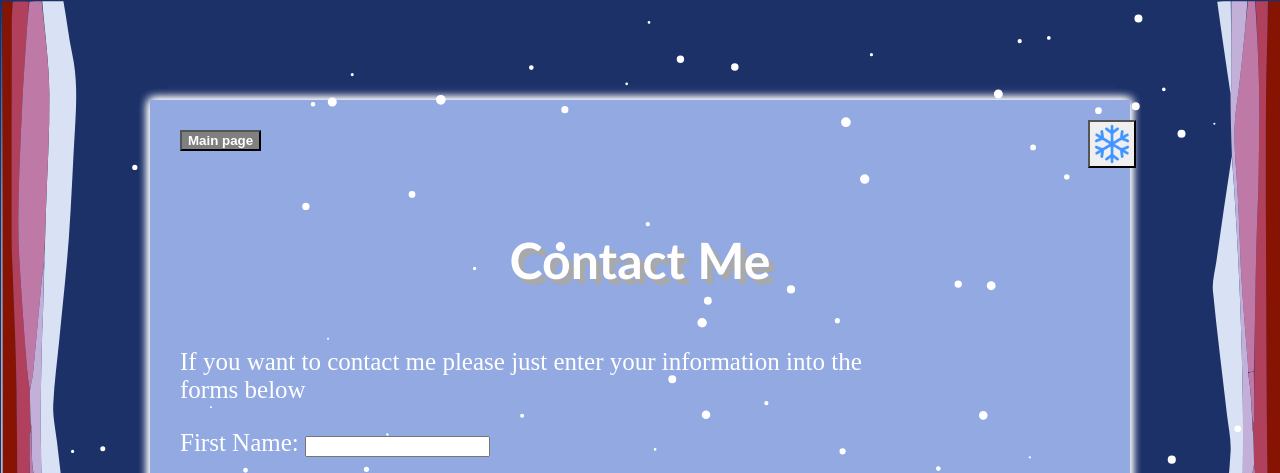
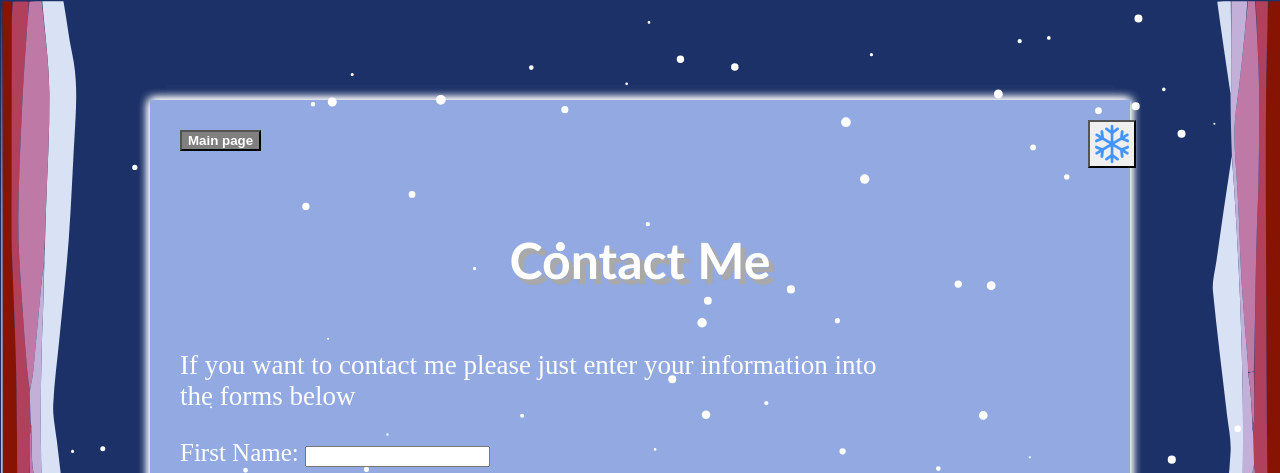
Before and after one commit to AStoke123/Nexttech_Portfollio_Project, a plain HTML site: page contacts.html in a window 1280 px wide. Shown: the top 473 px of the page. Drawn offline with nearby package versions, Linux system fonts and the light colour scheme.

Commit message:
FINAL!!!!!!!!

```diff
--- a/abt.css
+++ b/abt.css
@@ -148,3 +148,6 @@ body{
   height:50vh;
 
 }
+.contactText{
+  font-size: 27px;
+}
--- a/contacts.html
+++ b/contacts.html
@@ -15,7 +15,7 @@
         <h1> Contact Me</h1>
        <div class = "flexC">
         <form class="contactForm">
-             <p>If you want to contact me please just enter your information into the forms below</p>
+             <p class = contactText>If you want to contact me please just enter your information into the forms below</p>
           <label for="firstName">First Name:</label>
           <input type="text" id="firstName" name="firstName" required><br><br>
 
```
